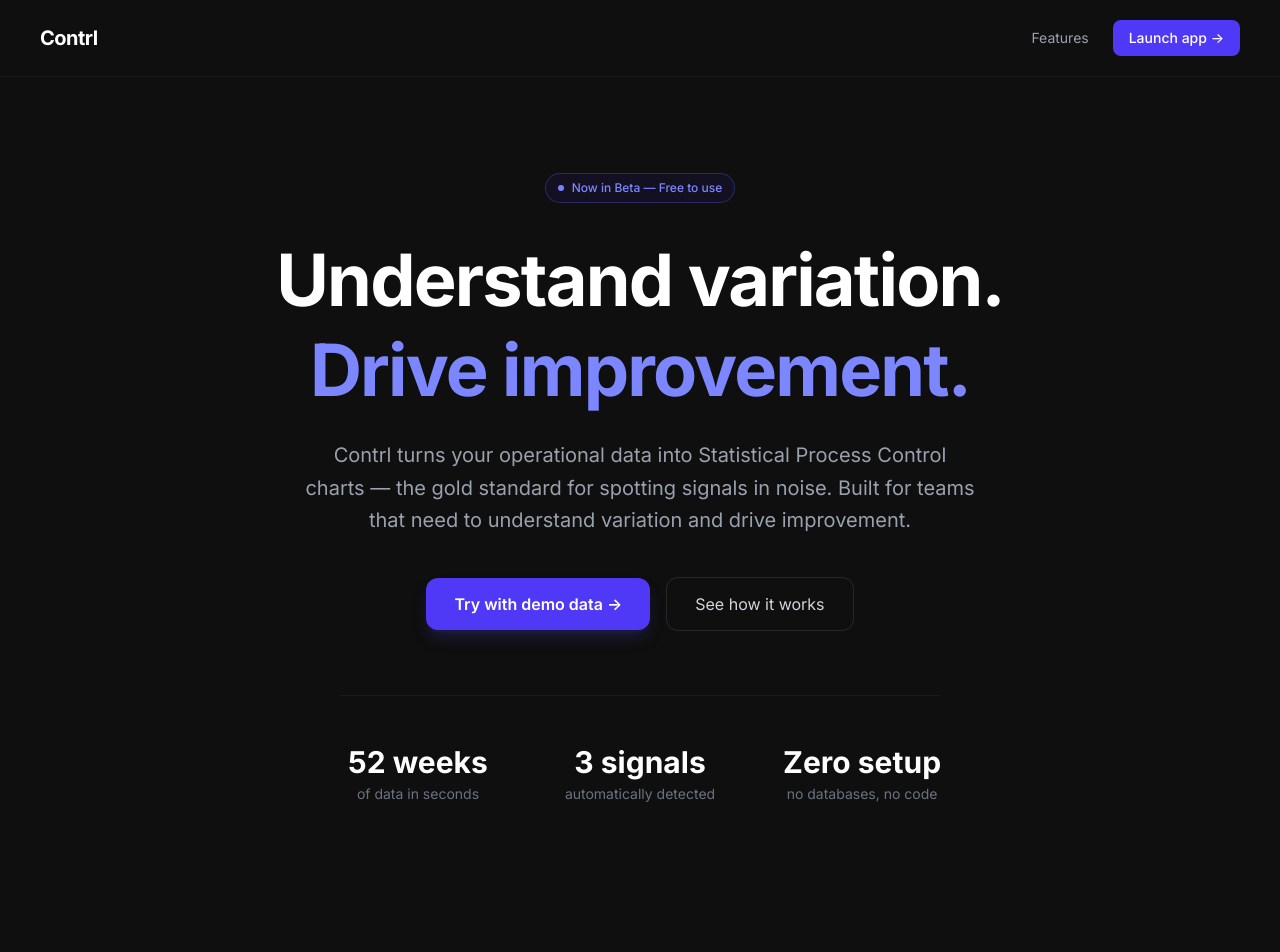
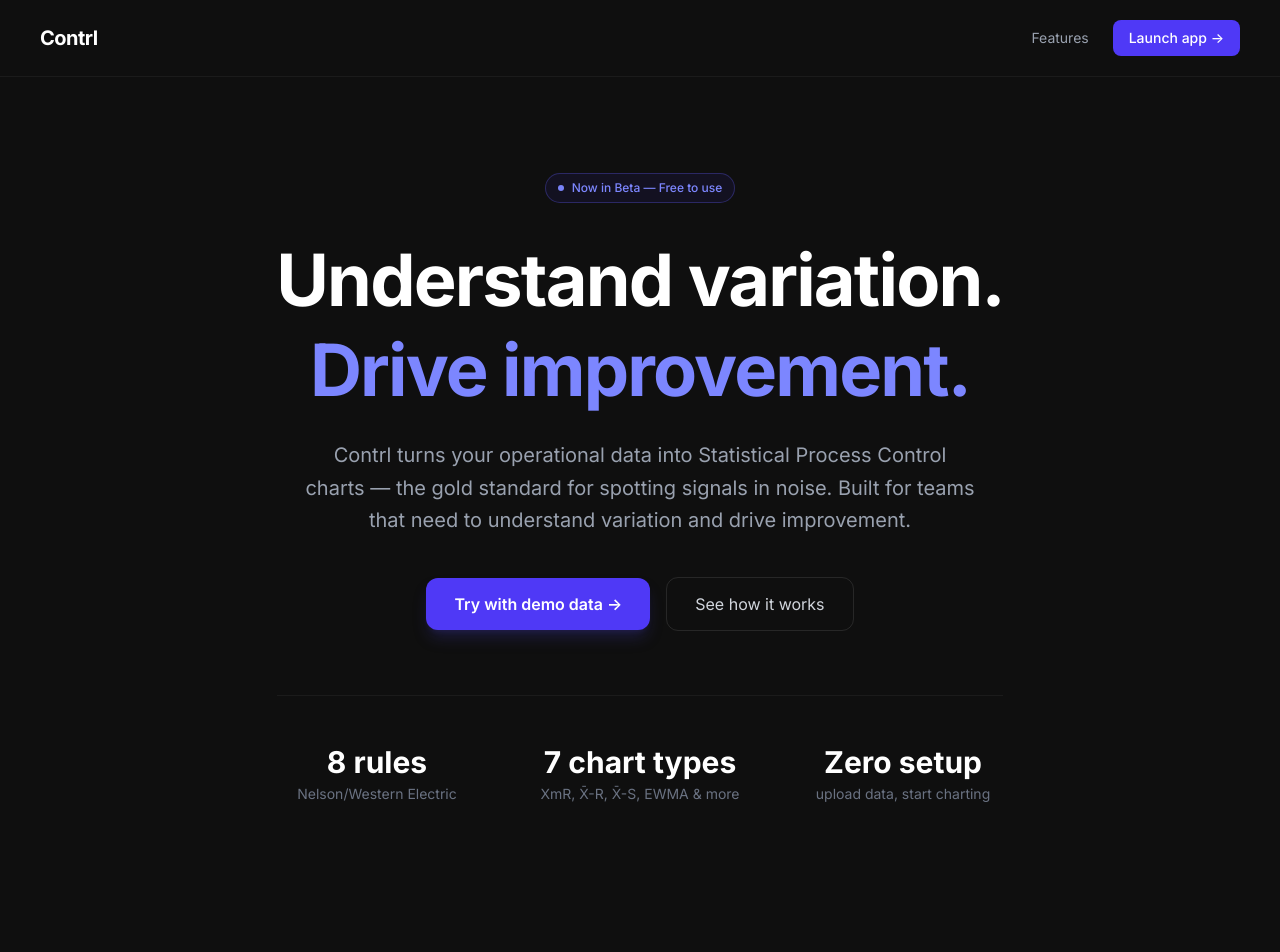
Before and after one commit to coldlavaai/contrl, a Next.js app: page / in a window 1280 px wide. Shown: the top 952 px of the page. Built offline with nearby package versions, Linux system fonts and the light colour scheme.

Commit message:
Fix build: force-dynamic auth page, update landing stats

```diff
--- /dev/null
+++ b/app/auth/layout.tsx
@@ -0,0 +1,5 @@
+export const dynamic = "force-dynamic";
+
+export default function AuthLayout({ children }: { children: React.ReactNode }) {
+  return <>{children}</>;
+}
--- a/app/page.tsx
+++ b/app/page.tsx
@@ -58,9 +58,9 @@
           {/* Stat strip */}
           <div className="mt-16 grid grid-cols-3 gap-8 sm:gap-16 border-t border-white/5 pt-12">
             {[
-              { value: "52 weeks", label: "of data in seconds" },
-              { value: "3 signals", label: "automatically detected" },
-              { value: "Zero setup", label: "no databases, no code" },
+              { value: "8 rules", label: "Nelson/Western Electric" },
+              { value: "7 chart types", label: "XmR, X̄-R, X̄-S, EWMA & more" },
+              { value: "Zero setup", label: "upload data, start charting" },
             ].map((s) => (
               <div key={s.label} className="text-center">
                 <div className="text-2xl sm:text-3xl font-bold text-white">{s.value}</div>
```
